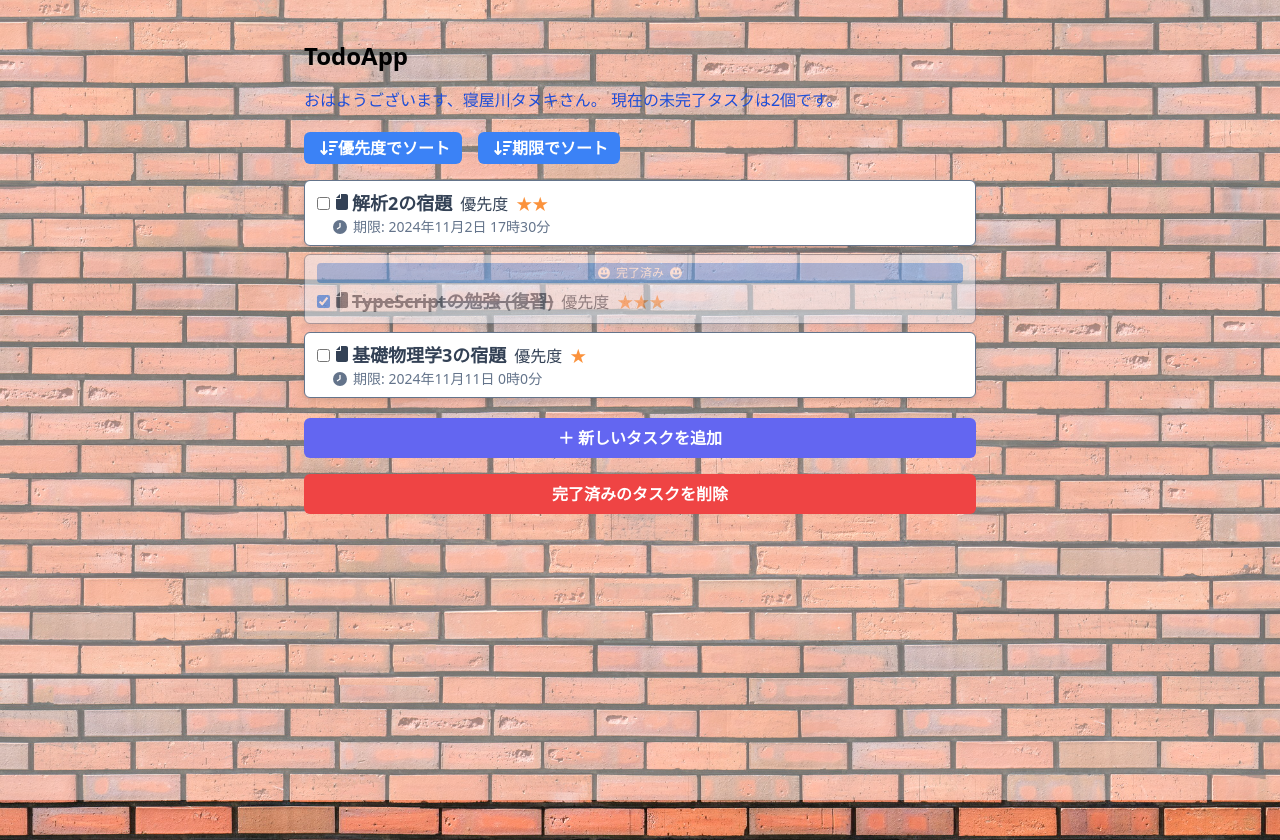
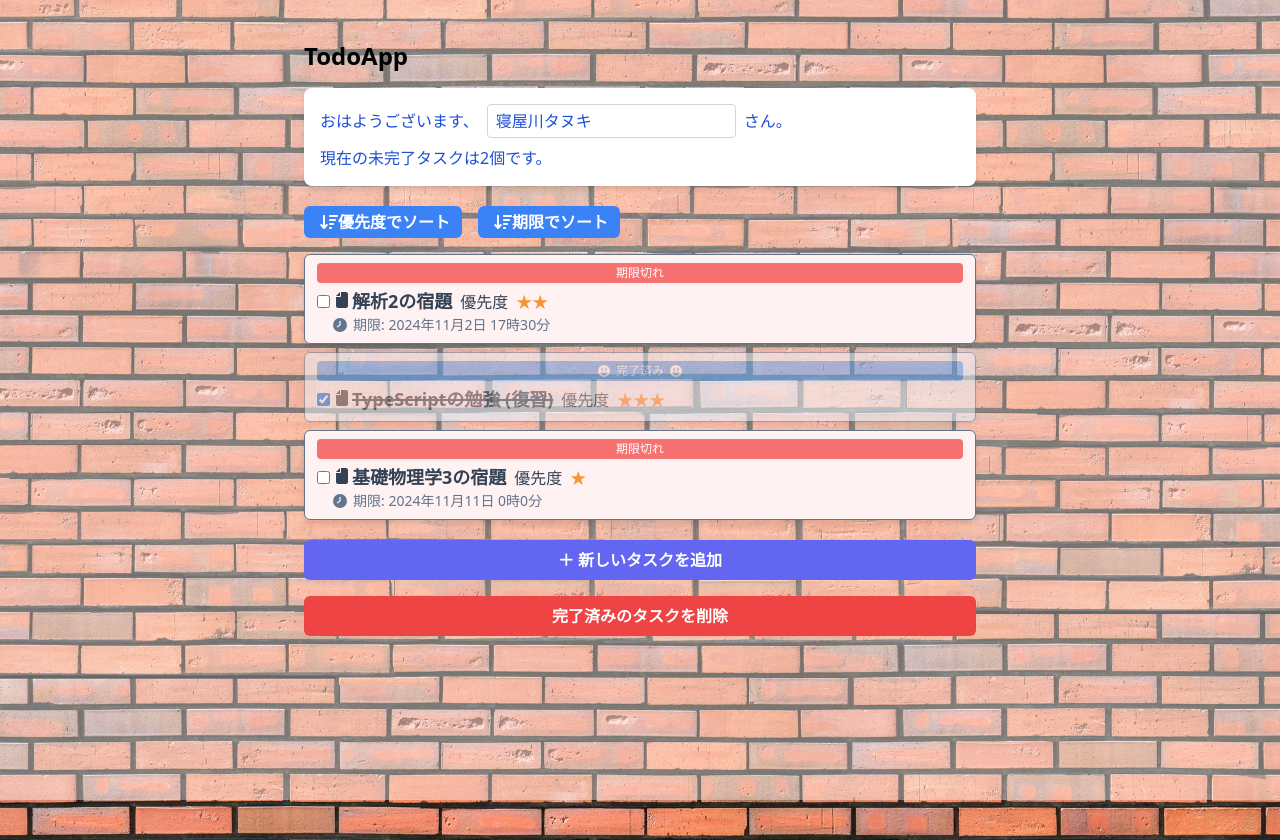
Before and after one commit to Tsubasa213/react-todo-app, a React (Vite) app: page / in a window 1280 px wide. Built offline with nearby package versions, Linux system fonts and the light colour scheme.

Commit message:
update App.tsx, TaskFormModal.tsx, TodoList.tsx and WelcomeMessage.tsx

```diff
--- a/src/App.tsx
+++ b/src/App.tsx
@@ -16,6 +16,7 @@ const App = () => {
   const [newTodoPriority, setNewTodoPriority] = useState(3);
   const [newTodoDeadline, setNewTodoDeadline] = useState<Date | null>(null);
   const [newTodoNameError, setNewTodoNameError] = useState("");
+  const [userName, setUserName] = useState("寝屋川タヌキ"); // 追加: ユーザー名の状態管理
 
   const [initialized, setInitialized] = useState(false);
   const localStorageKey = "TodoApp";
@@ -98,7 +99,6 @@ const App = () => {
     }
 
     if (taskToEdit) {
-      // 編集モード: 既存のタスクを更新
       const updatedTodos = todos.map((todo) =>
         todo.id === taskToEdit.id
           ? {
@@ -111,7 +111,6 @@ const App = () => {
       );
       setTodos(updatedTodos);
     } else {
-      // 新規作成モード: 新しいタスクを追加
       const newTodo: Todo = {
         id: uuid(),
         name: newTodoName,
@@ -151,13 +150,22 @@ const App = () => {
     setShowTaskForm(true);
   };
 
+  // 追加: 削除ハンドラー
+  const handleDelete = () => {
+    if (taskToEdit) {
+      remove(taskToEdit.id);
+      resetForm();
+    }
+  };
+
   return (
     <div className="mx-4 mt-10 max-w-2xl md:mx-auto">
       <h1 className="mb-4 text-2xl font-bold">TodoApp</h1>
       <div className="mb-4">
         <WelcomeMessage
-          name="寝屋川タヌキ"
+          name={userName}
           uncompletedCount={uncompletedCount}
+          onNameChange={setUserName}
         />
         <div className="mt-5 flex justify-start space-x-4">
           <button
@@ -206,6 +214,7 @@ const App = () => {
           updateDeadline={updateDeadline}
           addOrUpdateTodo={addOrUpdateTodo}
           isEditing={!!taskToEdit}
+          onDelete={taskToEdit ? handleDelete : undefined}
         />
 
         <button
--- a/src/TaskFormModal.tsx
+++ b/src/TaskFormModal.tsx
@@ -4,6 +4,7 @@ import { FontAwesomeIcon } from "@fortawesome/react-fontawesome";
 import {
   faTriangleExclamation,
   faXmark,
+  faTrash,
 } from "@fortawesome/free-solid-svg-icons";
 import { twMerge } from "tailwind-merge";
 
@@ -17,8 +18,9 @@ type Props = {
   updateNewTodoName: (e: React.ChangeEvent<HTMLInputElement>) => void;
   updateNewTodoPriority: (e: React.ChangeEvent<HTMLInputElement>) => void;
   updateDeadline: (e: React.ChangeEvent<HTMLInputElement>) => void;
-  addOrUpdateTodo: () => void; // 新しい名前に変更
-  isEditing: boolean; // 追加
+  addOrUpdateTodo: () => void;
+  isEditing: boolean;
+  onDelete?: () => void; // 削除機能のために追加
 };
 
 const TaskFormModal = ({
@@ -31,8 +33,9 @@ const TaskFormModal = ({
   updateNewTodoName,
   updateNewTodoPriority,
   updateDeadline,
-  addOrUpdateTodo, // 新しい関数名
-  isEditing, // 追加
+  addOrUpdateTodo,
+  isEditing,
+  onDelete,
 }: Props) => {
   useEffect(() => {
     const handleKeyPress = (e: KeyboardEvent) => {
@@ -150,7 +153,20 @@ const TaskFormModal = ({
             />
           </div>
 
-          <div className="flex justify-end space-x-3 pt-4">
+          <div className="flex justify-between space-x-3 pt-4">
+            <div>
+              {isEditing && onDelete && (
+                <button
+                  type="button"
+                  onClick={onDelete}
+                  className="flex items-center rounded-md bg-red-500 px-4 py-2 font-bold text-white hover:bg-red-600"
+                >
+                  <FontAwesomeIcon icon={faTrash} className="mr-2" />
+                  削除
+                </button>
+              )}
+            </div>
+            <div className="flex space-x-3">
               <button
                 type="button"
                 onClick={onClose}
@@ -174,6 +190,7 @@ const TaskFormModal = ({
           </div>
         </div>
       </div>
+    </div>
   );
 };
 
--- a/src/TodoList.tsx
+++ b/src/TodoList.tsx
@@ -13,12 +13,17 @@ type Props = {
   todos: Todo[];
   updateIsDone: (id: string, value: boolean) => void;
   remove: (id: string) => void;
-  startEditing: (todo: Todo) => void; // 編集モード用プロパティ
+  startEditing: (todo: Todo) => void;
 };
 
 const num2star = (n: number): string => "★".repeat(n);
 
 const TodoList = ({ todos, updateIsDone, remove, startEditing }: Props) => {
+  const isOverdue = (deadline: Date | null): boolean => {
+    if (!deadline) return false;
+    return dayjs(deadline).isBefore(dayjs());
+  };
+
   if (todos.length === 0) {
     return (
       <div className="text-red-500">
@@ -32,10 +37,11 @@ const TodoList = ({ todos, updateIsDone, remove, startEditing }: Props) => {
       {todos.map((todo) => (
         <div
           key={todo.id}
-          onClick={() => startEditing(todo)} // タスク全体をクリックで編集モードへ
+          onClick={() => startEditing(todo)}
           className={twMerge(
             "cursor-pointer rounded-md border border-slate-500 bg-white px-3 py-2 drop-shadow-md transition hover:bg-gray-100",
-            todo.isDone && "bg-blue-50 opacity-50"
+            todo.isDone && "bg-blue-50 opacity-50",
+            isOverdue(todo.deadline) && !todo.isDone && "bg-red-50"
           )}
         >
           {todo.isDone && (
@@ -45,12 +51,17 @@ const TodoList = ({ todos, updateIsDone, remove, startEditing }: Props) => {
               <FontAwesomeIcon icon={faFaceGrinWide} className="ml-1.5" />
             </div>
           )}
+          {isOverdue(todo.deadline) && !todo.isDone && (
+            <div className="mb-1 rounded bg-red-400 px-2 py-0.5 text-center text-xs text-white">
+              期限切れ
+            </div>
+          )}
           <div className="flex items-baseline text-slate-700">
             <input
               type="checkbox"
               checked={todo.isDone}
               onChange={(e) => updateIsDone(todo.id, e.target.checked)}
-              onClick={(e) => e.stopPropagation()} // チェックボックスクリック時のイベントを親要素に伝播させない
+              onClick={(e) => e.stopPropagation()}
               className="mr-1.5 cursor-pointer"
             />
             <FontAwesomeIcon icon={faFile} flip="horizontal" className="mr-1" />
--- a/src/WelcomeMessage.tsx
+++ b/src/WelcomeMessage.tsx
@@ -1,28 +1,34 @@
 import React from "react";
 
-// 引数の型を定義
-// Propsという名前で定義することが一般的です。
 type Props = {
   name: string;
   uncompletedCount: number;
+  onNameChange: (name: string) => void;
 };
 
-// WelcomeMessage という関数コンポーネントの定義
-// 関数コンポーネントはパスカルケースで名前を設定します。
-const WelcomeMessage = (props: Props) => {
-  // いわゆる普通のロジックを記述する
+const WelcomeMessage = ({ name, uncompletedCount, onNameChange }: Props) => {
   const currentTime = new Date();
   const greeting =
     currentTime.getHours() < 12 ? "おはようございます" : "こんにちは";
 
-  //【重要!】JSX構文で描いた「JSX要素」を return で返す
   return (
-    <div className="text-blue-700">
-      {greeting}、{props.name}さん。 現在の未完了タスクは
-      {props.uncompletedCount}個です。
+    <div className="rounded-lg bg-white p-4 shadow-md">
+      <div className="mb-2 flex items-center text-blue-700">
+        <span>{greeting}、</span>
+        <input
+          type="text"
+          value={name}
+          onChange={(e) => onNameChange(e.target.value)}
+          className="mx-2 rounded border border-gray-300 px-2 py-1 focus:border-blue-500 focus:outline-none"
+          placeholder="名前を入力"
+        />
+        <span>さん。</span>
+      </div>
+      <div className="text-blue-700">
+        現在の未完了タスクは{uncompletedCount}個です。
+      </div>
     </div>
   );
 };
 
-// 他のファイルで WelcomeMessage を import できるようにする
 export default WelcomeMessage;
```
Lines whose indentation alone changed are shown as unchanged.
